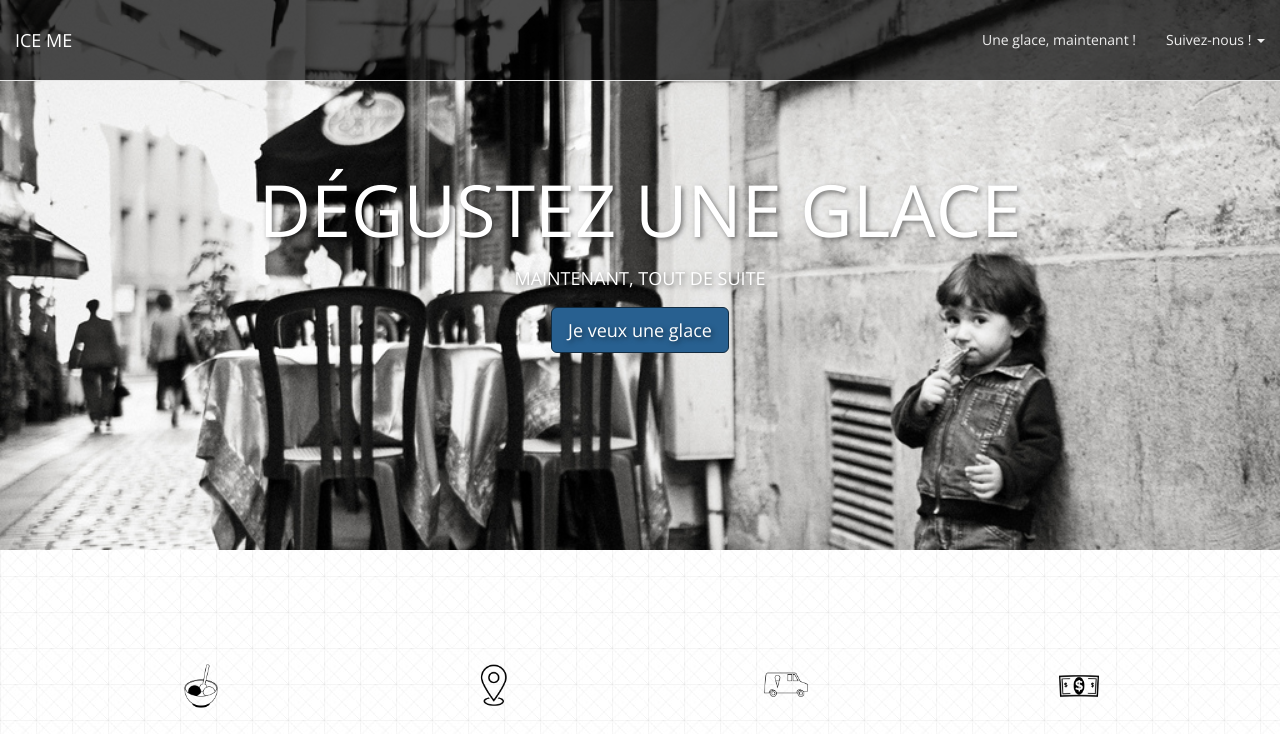
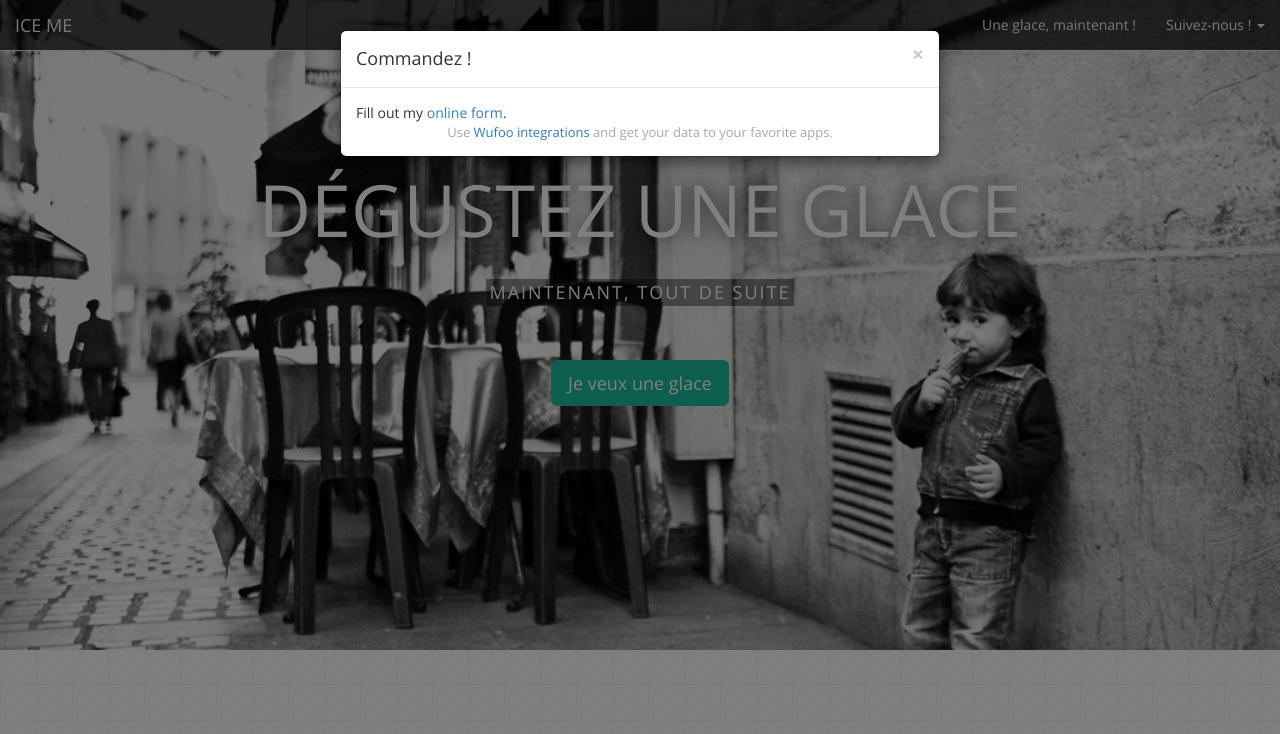
Before and after one commit to mathieuton1/iceme---github---pages, a plain HTML site: page index.html in a window 1280 px wide. Both pictures are taken after a click on the link "Je veux une glace". Shown: the top 734 px of the page. Drawn offline with nearby package versions, Linux system fonts and the light colour scheme; a script that the page names is missing.

Commit message:
Ajout formulaire de commande Wufoo

```diff
--- a/css/style.css
+++ b/css/style.css
@@ -22,24 +22,30 @@ body {
 	font-size: 24px;
 }
 
-#wrapper {
+.wrapper {
 	background-image: url("../images/background/background.jpg");
-	height: 550px;
+	height: 650px;
 	background-size: cover;
 	text-align: center;
 	padding-top: 150px;
 	color: white;
-	text-shadow : 2px 2px 5px rgba(0, 0, 0, 0.5);
 
 }
 
-#wrapper h1 {
-	font-size: 72px;
+.lead h1 {
+  font-size: 72px;
+  text-shadow: 0 0 20px rgba(0, 0, 0, .8);
+  font-weight: normal;
 }
 
-#wrapper h2{
-	font-size: 18px;
-	margin-bottom: 1em;
+.lead h2 {
+  background: rgba(0, 0, 0, .4);
+  display: inline-block;
+  padding: 0.2em;
+  font-size: 18px;
+  font-weight: 300;
+  letter-spacing: 2px;
+  margin-bottom: 2em;
 }
 
 .spacer {
@@ -64,7 +70,7 @@ body {
 .navbar-transparent .navbar-brand,
 .navbar-transparent .navbar-nav > li > a {
   color: #eeeeee;
-  line-height: 50px;
+  line-height: 20px;
 }
 
 .navbar-transparent .navbar-nav > li > a:hover,
@@ -86,6 +92,8 @@ body {
 .btn-primary {
 background-color: #1ABC9C;
 border-color: #1ABC9C;
+margin-top: 1em;
+margin-bottom : 1em;
 }
 
 .btn-primary:hover {
--- a/index.html
+++ b/index.html
@@ -53,10 +53,53 @@
       </div><!-- /.container-fluid -->
     </nav>
 
-<div id="wrapper">
+<div class="wrapper">
+  <div class="lead">
     <h1>DÉGUSTEZ UNE GLACE</h1>
     <h2>MAINTENANT, TOUT DE SUITE</h2>
-    <a href="#" class="btn btn-primary btn-lg" data-toggle="modal" data-target="#myModal">Je veux une glace</a>
+    <p>
+    <a href="#" class="btn btn-primary btn-lg" data-toggle="modal" data-target="#orderform">Je veux une glace</a>
+    </p>
+  </div>
+</div>
+
+<!-- Modal -->
+<div class="modal fade" id="orderform" tabindex="-1" role="dialog" aria-labelledby="myModalLabel">
+  <div class="modal-dialog" role="document">
+    <div class="modal-content">
+      <div class="modal-header">
+        <button type="button" class="close" data-dismiss="modal" aria-label="Close"><span aria-hidden="true">&times;</span></button>
+        <h4 class="modal-title" id="myModalLabel">Commandez !</h4>
+      </div>
+      <div class="modal-body">
+        <div id="wufoo-sgfkviy1madf9p">
+        Fill out my <a href="https://zinkhome.wufoo.com/forms/sgfkviy1madf9p">online form</a>.
+        </div>
+        <div id="wuf-adv" style="font-family:inherit;font-size: small;color:#a7a7a7;text-align:center;display:block;">Use <a href="http://www.wufoo.com/partners/">Wufoo integrations</a> and get your data to your favorite apps.</div>
+        <script type="text/javascript">var sgfkviy1madf9p;(function(d, t) {
+        var s = d.createElement(t), options = {
+        'userName':'zinkhome',
+        'formHash':'sgfkviy1madf9p',
+        'autoResize':true,
+        'height':'463',
+        'async':true,
+        'host':'wufoo.com',
+        'header':'show',
+        'ssl':true};
+        s.src = ('https:' == d.location.protocol ? 'https://' : 'http://') + 'www.wufoo.com/scripts/embed/form.js';
+        s.onload = s.onreadystatechange = function() {
+        var rs = this.readyState; if (rs) if (rs != 'complete') if (rs != 'loaded') return;
+        try { sgfkviy1madf9p = new WufooForm();sgfkviy1madf9p.initialize(options);sgfkviy1madf9p.display(); } catch (e) {}};
+        var scr = d.getElementsByTagName(t)[0], par = scr.parentNode; par.insertBefore(s, scr);
+        })(document, 'script');</script>
+
+      </div>
+      <!-- <div class="modal-footer">
+        <button type="button" class="btn btn-default" data-dismiss="modal">Close</button>
+        <button type="button" class="btn btn-primary">Save changes</button>
+      </div> -->
+    </div>
+  </div>
 </div>
 
 <div class="spacer"></div>
```
